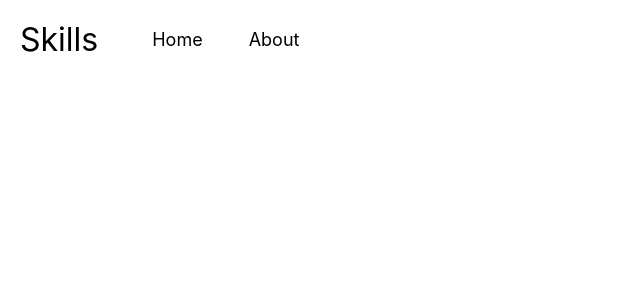
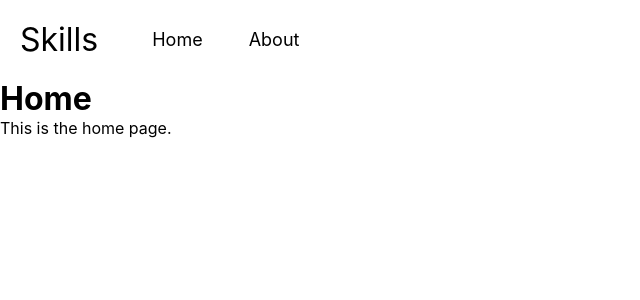
Before and after one commit to eregister5638/nepal-project, a React (Create React App) app: page /home in a window 1280 px wide. Before the commit this address had no page. Shown: the top 300 px of the page, without its empty margins (0-640 px from the left). Built offline with nearby package versions, Linux system fonts and the light colour scheme.

Commit message:
Fixed links in navbar

```diff
--- a/src/App.js
+++ b/src/App.js
@@ -8,6 +8,7 @@ import Airway from './Airway';
 import Wound from './Wound';
 import Burn from './Burn';
 import Immobilizations from './Immobilizations';
+import Home from './Home';
 
 function App() {
   return (
@@ -41,6 +42,8 @@ function App() {
           <Route path="/airway" element={<Airway />} />
           <Route path="/wound" element={<Wound />} />
           <Route path="/burn" element={<Burn />} />
+          <Route path="/home" element={<Home />} />
+
 
         </Routes>
       </Router>
--- /dev/null
+++ b/src/Home.js
@@ -0,0 +1,12 @@
+import React from 'react';
+
+const Home = () => {
+  return (
+    <div>
+      <h1>Home</h1>
+      <p>This is the home page.</p>
+    </div>
+  );
+};
+
+export default Home;
--- a/src/Navbar.css
+++ b/src/Navbar.css
@@ -34,8 +34,7 @@
         padding: 5px 14px;
        }
        /* DROPDOWN MENU */
-       /* DROPDOWN MENU */
-       ./* DROPDOWN MENU */
+
        .services {
         position: relative;
        }
--- a/src/Navbar.js
+++ b/src/Navbar.js
@@ -1,3 +1,6 @@
+import React from 'react';
+
+
 function Navbar() {
     return (
       <nav className="navbar">
@@ -10,8 +13,8 @@ function Navbar() {
           <label for="checkbox_toggle" className="hamburger">&#9776;</label>
           {/* NAVIGATION MENUS */}
           <div className="menu">
-            <li><a href="/">Home</a></li>
-            <li><a href="/">About</a></li>
+            <li><a href="/home">Home</a></li>
+            <li><a href="/about">About</a></li>
           </div>
         </ul>
       </nav>
```
